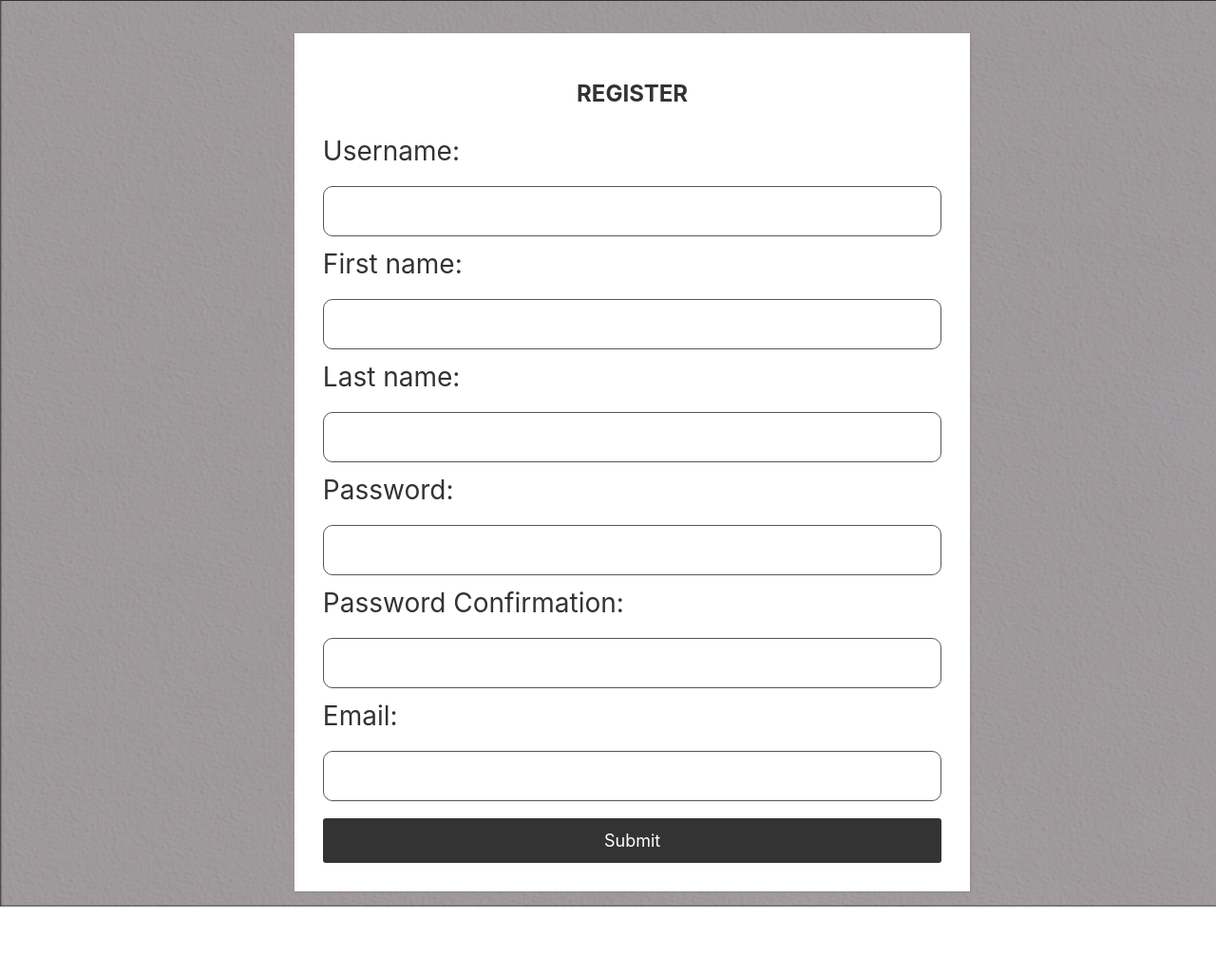
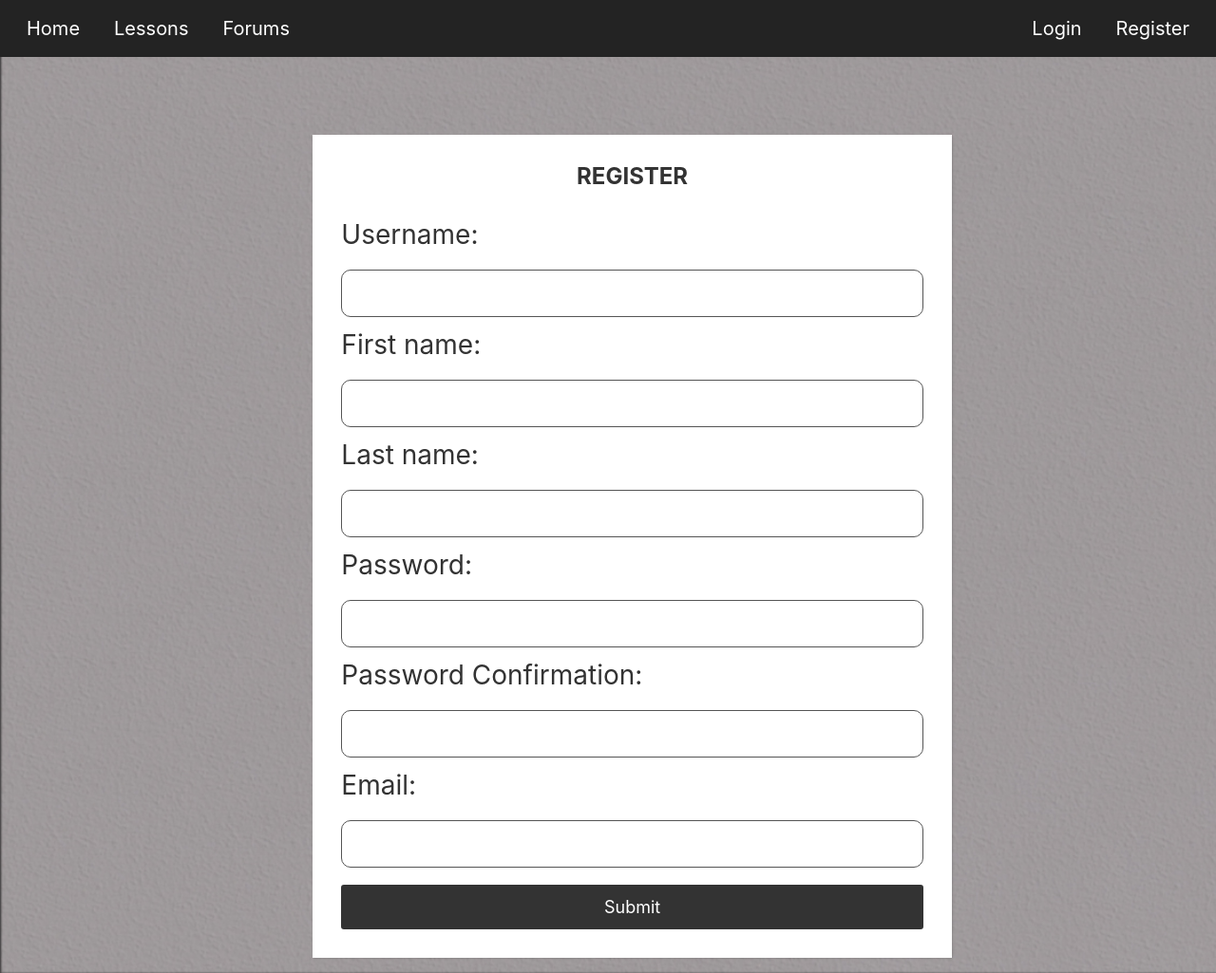
Before and after one commit to SuharshaHarish/learn-sanskrit-new, a Django app: page /learn-sanskrit/accounts/register/ in a window 1280 px wide. Shown: the whole page at 95% size. Before the commit the page ends 955 px from the top, so only its background shows below. Run offline with Django 3.2, Linux system fonts and the light colour scheme; parts of the project's set-up code (start-up, migrations or seed data) failed here and were passed over; some libraries are stand-ins or nearby versions.

Commit message:
Navbar updated

```diff
--- a/accounts/templates/accounts/reg_form.html
+++ b/accounts/templates/accounts/reg_form.html
@@ -2,7 +2,7 @@
 
 {% block body %}
 
-{% include 'sanskrit/navbar.html' %}
+
 <link rel="stylesheet" href="{% static 'css/log.css' %}" />
 <div class="register_container">
 
@@ -27,6 +27,7 @@
     </div>
   </form>
 </div>
+{% include 'sanskrit/navbar.html' %}
 <script>
   document.getElementsByClassName("label")[0].innerHTML = "Username:"
   document.getElementsByClassName("label")[1].innerHTML = "First name:"
--- a/forums/views.py
+++ b/forums/views.py
@@ -16,7 +16,8 @@ def forum_list(request):
     args={
         'forums':forums,
         'user':request.user,
-        'profiles': profiles
+        'profiles': profiles,
+        'profile': Profile.objects.get(user=request.user),
     }
     return render(request, 'forums/forum_list.html',args)
 
@@ -46,7 +47,7 @@ def forum_new(request):
             return redirect('forums:forum_detail', pk=forum.pk)
     else:
         form = ForumForm()
-    return render(request, 'forums/forum_edit.html', {'form': form})
+    return render(request, 'forums/forum_edit.html', {'form': form,'profile': Profile.objects.get(user=request.user)})
 
 def forum_edit(request, pk):
     forum = get_object_or_404(Forum, pk=pk)
@@ -64,6 +65,7 @@ def forum_edit(request, pk):
 
     args={
         'form': form,
+        'profile': Profile.objects.get(user=request.user),
     }
     return render(request, 'forums/forum_edit.html', args)
 
--- a/sanskrit/static/css/log.css
+++ b/sanskrit/static/css/log.css
@@ -1,7 +1,4 @@
-
-@import url('https://fonts.googleapis.com/css?family=Josefin+Sans&display=swap');
-
-
+@import url("https://fonts.googleapis.com/css?family=Josefin+Sans&display=swap");
 
 .my_username {
   background-color: white;
@@ -9,12 +6,10 @@
 
 label {
   font-size: 28px;
-
 }
-label[for=id_password2]{
+label[for="id_password2"] {
   color: red;
 }
-
 
 /* .my_container {
   width: 50%;
@@ -25,7 +20,7 @@ label[for=id_password2]{
   transform: translate(-50%, -50%);
 } */
 
-.register_container{
+.register_container {
   /* margin-top: 300px; */
   /* margin-bottom: 100px; */
   /* position: relative; */
@@ -40,38 +35,36 @@ label[for=id_password2]{
   align-items: center;
 }
 
-.reg-form{
-
+.reg-form {
   max-width: 1000px;
   width: 100%;
   height: 1fr;
   background: #fff;
-  margin-top: 160px;
+  margin-top: 50%;
   margin-bottom: 0px;
   margin-left: auto;
   margin-right: auto;
   padding: 30px;
-  box-shadow: 1px 1px 2px rgba(0,0,0,0.125);
+  box-shadow: 1px 1px 2px rgba(0, 0, 0, 0.125);
 }
 
-.reg-form h1{
+.reg-form h1 {
   font-size: 24px;
   font-weight: 700;
-  margin-top: 20px;
+  /* margin-top: 20px; */
   margin-bottom: 25px;
   color: #333;
   text-transform: uppercase;
   text-align: center;
 }
 
-.reg-form .field{
+.reg-form .field {
   align-items: center;
 }
 
-.reg-form .field .label{
+.reg-form .field .label {
   color: #333;
 }
-
 
 .my_container {
   height: 100%;
@@ -83,28 +76,28 @@ label[for=id_password2]{
   background-size: cover;
   justify-content: center;
   align-items: center;
-  font-family: 'Josefin Sans', sans-serif;
-
+  font-family: "Josefin Sans", sans-serif;
 }
 
-.my_container span{
+.my_container span {
   display: flex;
   justify-content: center;
   align-items: center;
   margin-top: 10px;
 }
-.my_password{
-  background-color:white;
+.my_password {
+  background-color: white;
   margin-left: 10px;
 }
-input{
+input {
   color: black;
-  font-family: -apple-system, BlinkMacSystemFont, 'Segoe UI', Roboto, Oxygen, Ubuntu, Cantarell, 'Open Sans', 'Helvetica Neue', sans-serif;
+  font-family: -apple-system, BlinkMacSystemFont, "Segoe UI", Roboto, Oxygen,
+    Ubuntu, Cantarell, "Open Sans", "Helvetica Neue", sans-serif;
   font-weight: 500;
   font-size: large;
 }
 
-#login_submit{
+#login_submit {
   width: 100%;
   margin-top: 10px;
   padding: 10px 10px;
@@ -117,36 +110,35 @@ input{
   transition: all in 0.4s;
 }
 
-#login_submit:hover{
+#login_submit:hover {
   background: #111;
   transition: all in 0.4s;
 }
 
 /* logout */
 
-.my_container .logoutwrapper{
+.my_container .logoutwrapper {
   display: inline-flex;
   justify-content: space-between;
   width: 600px;
   margin-top: 50px;
 }
-.my_container .logoutwrapper .loghome{
+.my_container .logoutwrapper .loghome {
   font-size: large;
 }
 
-.my_container .logoutwrapper .loglogin{
+.my_container .logoutwrapper .loglogin {
   font-size: large;
 }
 
-.logout_head{
+.logout_head {
   display: flex;
   justify-content: center;
   align-items: center;
 }
 
-
 /* REGISTER */
-body{
+body {
   height: 100%;
   width: 100%;
   display: flex;
@@ -157,12 +149,13 @@ body{
 }
 
 /* both */
-form{
+form {
   margin-left: 4%;
 }
 
 /* input fields */
-input[type=text], select {
+input[type="text"],
+select {
   width: 100%;
   padding: 12px 20px;
   margin: 8px 0;
@@ -174,7 +167,8 @@ input[type=text], select {
   transition: all in 0.3s ease;
 }
 
-input[type=password], select {
+input[type="password"],
+select {
   width: 100%;
   padding: 12px 20px;
   margin: 8px 0;
@@ -186,7 +180,8 @@ input[type=password], select {
   transition: all in 0.3s ease;
 }
 
-input[type=email], select {
+input[type="email"],
+select {
   width: 100%;
   padding: 12px 20px;
   margin: 8px 0;
@@ -198,18 +193,17 @@ input[type=email], select {
   transition: all in 0.3s ease;
 }
 
-input[type=text]:focus{
+input[type="text"]:focus {
   border: 2px solid #333;
   transition: all in 0.6s ease;
 }
-input[type=password]:focus{
+input[type="password"]:focus {
   border: 2px solid #333;
   transition: all in 0.3s ease;
 }
-input[type=email]:focus{
+input[type="email"]:focus {
   border: 2px solid #333;
   transition: all in 0.3s ease;
 }
 
-
 /* ProfilePage */
--- a/sanskrit/templates/sanskrit/base.html
+++ b/sanskrit/templates/sanskrit/base.html
@@ -10,15 +10,14 @@
   <meta name="viewport" content="width=device-width" />
   <title>Sanskrit Learning Site</title>
 
+  <link rel="icon" href="https://learn-sanskrit.s3.amazonaws.com/media/pics/title_icon_2_cropped.png" type="image/icon type">
   <link rel="stylesheet" href="{% static 'css/base.css' %}" />
-
   <link rel="stylesheet" href="https://stackpath.bootstrapcdn.com/bootstrap/4.3.1/css/bootstrap.min.css" />
   <link rel="stylesheet" href="https://stackpath.bootstrapcdn.com/font-awesome/4.7.0/css/font-awesome.min.css" />
   <script src="https://code.jquery.com/jquery-3.3.1.slim.min.js"></script>
   <script src="https://cdnjs.cloudflare.com/ajax/libs/popper.js/1.14.7/umd/popper.min.js"></script>
   <script src="https://stackpath.bootstrapcdn.com/bootstrap/4.3.1/js/bootstrap.min.js"></script>
   <script src="https://ajax.googleapis.com/ajax/libs/jquery/3.4.0/jquery.min.js"></script>
-
   <meta http-equiv="X-UA-Compatible" content="ie=edge" />
   <link rel="stylesheet" href="https://cdnjs.cloudflare.com/ajax/libs/animate.css/3.7.0/animate.min.css" />
   <link href="https://fonts.googleapis.com/css?family=Comfortaa:700" rel="stylesheet" />
--- a/sanskrit/templates/sanskrit/lessons.html
+++ b/sanskrit/templates/sanskrit/lessons.html
@@ -33,10 +33,7 @@
   </div>
 </section>
 {% include 'sanskrit/navbar.html' %}
-<script src="https://ajax.googleapis.com/ajax/libs/jquery/3.4.1/jquery.min.js"></script>
-<script src="https://code.jquery.com/jquery-3.3.1.slim.min.js" integrity="sha384-q8i/X+965DzO0rT7abK41JStQIAqVgRVzpbzo5smXKp4YfRvH+8abtTE1Pi6jizo" crossorigin="anonymous"></script>
-<script src="https://cdnjs.cloudflare.com/ajax/libs/popper.js/1.14.3/umd/popper.min.js" integrity="sha384-ZMP7rVo3mIykV+2+9J3UJ46jBk0WLaUAdn689aCwoqbBJiSnjAK/l8WvCWPIPm49" crossorigin="anonymous"></script>
-<script src="https://stackpath.bootstrapcdn.com/bootstrap/4.1.3/js/bootstrap.min.js" integrity="sha384-ChfqqxuZUCnJSK3+MXmPNIyE6ZbWh2IMqE241rYiqJxyMiZ6OW/JmZQ5stwEULTy" crossorigin="anonymous"></script>
+
 <script>
   // Lesson lock
   var user_profile_data = JSON.parse("{{serialized_user_profiles|escapejs}}");
--- a/sanskrit/templates/sanskrit/navbar.html
+++ b/sanskrit/templates/sanskrit/navbar.html
@@ -2,57 +2,70 @@
 <style>
   @import url('https://fonts.googleapis.com/css?family=Montserrat:400,500&display=swap');
 
-  #navbar {
-    background-color: #333;
-    position: fixed;
-    top: 0;
-    width: 100%;
-    display: block;
-    transition: top 0.3s;
-  }
+.navbar-custom {
+    margin: 0;
+    padding: 0;
+    /* overflow: hidden; */
+    color: #FFFFFF;
+    background-color: #232323;
+}
+.nav-link{
+  padding: 15px;
+  /* margin-left: 15px; */
+  display: block;
+}
+.nav-link:hover {
+  background-color: #111;
+  color: black;
+}
 
-  #navbar a {
-    float: left;
-    display: block;
-    color: #f2f2f2;
-    text-align: center;
-    padding: 15px;
-    font-family: 'Montserrat', ;
-    font-weight: 500;
-    text-decoration: none;
-    font-size: 17px;
+</style>
 
-  }
+<!-- Nav menu with user information -->
+<link href="http://fonts.googleapis.com/icon?family=Material+Icons" rel="stylesheet">
+<script src="https://ajax.googleapis.com/ajax/libs/jquery/3.4.1/jquery.min.js"></script>
+<script src="https://code.jquery.com/jquery-3.3.1.slim.min.js" integrity="sha384-q8i/X+965DzO0rT7abK41JStQIAqVgRVzpbzo5smXKp4YfRvH+8abtTE1Pi6jizo" crossorigin="anonymous"></script>
+<script src="https://cdnjs.cloudflare.com/ajax/libs/popper.js/1.14.3/umd/popper.min.js" integrity="sha384-ZMP7rVo3mIykV+2+9J3UJ46jBk0WLaUAdn689aCwoqbBJiSnjAK/l8WvCWPIPm49" crossorigin="anonymous"></script>
+<script src="https://stackpath.bootstrapcdn.com/bootstrap/4.1.3/js/bootstrap.min.js" integrity="sha384-ChfqqxuZUCnJSK3+MXmPNIyE6ZbWh2IMqE241rYiqJxyMiZ6OW/JmZQ5stwEULTy" crossorigin="anonymous"></script>
+<nav class="navbar navbar-expand-xl navbar-dark navbar-custom pmd-navbar pmd-z-depth fixed-top">
+  <div class="collapse navbar-collapse" id="navbarSupportedContent">
+    <ul class="navbar-nav mr-auto">
+      <li class="nav-item">
+        <a class="nav-link" href="{% url 'sanskrit:home' %}" style="font-size:20px; color: white; margin-left: 20px;">Home</a>
+      </li>
+      <li class="nav-item">
+        <a class="nav-link" href="{% url 'sanskrit:lessons' %}" style="font-size:20px; color: white;margin-left: 20px;">Lessons</a>
+      </li>
+      <li class="nav-item">
+        <a class="nav-link" href="{% url 'forums:forum_list' %}" style="font-size:20px; color: white; margin-left: 20px;">Forums</a>
+      </li>
+    </ul>
+  </div>
+  {% if user.is_authenticated %}
+  <div class="dropdown pmd-dropdown pmd-user-info ml-auto">
+      <a href="javascript:void(0);" class="btn-user media align-items-center" data-toggle="dropdown" data-sidebar="true" aria-expanded="false" style="text-decoration: none; margin-right: 10px;">
+          <img class="rounded-circle" src="{{profile.profile_pic.url}}" width="40" height="40" alt="avatar">
+          <span class="material-icons" style="color: white;"> arrow_drop_down </span>
+      </a>
+      <ul class="dropdown-menu dropdown-menu-right" role="menu">
+          <a href="{% url 'sanskrit:profile_page' %}" class="dropdown-item" href="javascript:void(0);">Profile</a>
+          <a href="{% url 'accounts:logout' %}" class="dropdown-item" href="javascript:void(0);">Logout</a>
+      </ul>
+  </div>
+  {% else %}
+  <div class="collapse navbar-collapse" id="navbarSupportedContent">
+    <ul class="navbar-nav ml-auto">
+      <li class="nav-item">
+        <a class="nav-link" href="{% url 'accounts:login' %}" style="font-size:20px; color: white; margin-right: 20px;">Login</a>
+      </li>
+      <li class="nav-item">
+        <a class="nav-link" href="{% url 'accounts:register' %}" style="font-size:20px; color: white; margin-right: 20px;">Register</a>
+      </li>
+      </ul>
+      </div>
+  {% endif %}
 
-  #navbar a:hover {
-    background-color: none;
-    color: gray;
-  }
-</style>
-<div id="navbar">
-  <a href="{% url 'sanskrit:home' %}">Home</a>
-  <a href="{% url 'sanskrit:lessons' %}">Lessons</a>
-  <a href="{% url 'forums:forum_list' %}">Forums</a>
-  {% if user.is_authenticated %}
-  <a href="{% url 'sanskrit:profile_page' %}">Profile</a>
-  <a href="{% url 'accounts:logout' %}">Logout</a>
-  {% else %}
-  <a href="{% url 'accounts:login' %}">Login</a>
-  <a href="{% url 'accounts:register' %}">Register</a>
-  {% endif %}
-</div>
-<script>
-  // Navbar
-  var prevScrollpos = window.pageYOffset;
-  window.onscroll = function () {
-    var currentScrollPos = window.pageYOffset;
-    if (prevScrollpos > currentScrollPos) {
-      document.getElementById("navbar").style.top = "0";
-    } else {
-      document.getElementById("navbar").style.top = "-55px";
-    }
-    prevScrollpos = currentScrollPos;
-  };
-</script>
+</nav>
+
 
 {% endblock %}
--- a/sanskrit/templates/sanskrit/profile_page.html
+++ b/sanskrit/templates/sanskrit/profile_page.html
@@ -1,7 +1,6 @@
 {% extends 'sanskrit/base.html' %}
 {% load static %}
 {% block body %}
-{% include 'sanskrit/navbar.html' %}
 <link rel="stylesheet" href="{% static 'css/profile.css' %}" />
 <link rel="stylesheet" href="{% static 'css/chartstyle.css' %}" />
 
@@ -102,6 +101,7 @@
   </div>
 </div>
 
+{% include 'sanskrit/navbar.html' %}
 
 <script src="https://ajax.googleapis.com/ajax/libs/jquery/3.4.1/jquery.min.js"></script>
 <script>
--- a/sanskrit/views.py
+++ b/sanskrit/views.py
@@ -33,6 +33,7 @@ def lessons(request):
 
     args={
         'my_lessons' : lesson_list,
+        'profile': Profile.objects.get(user=request.user),
         'serialized_user_profiles' : serialized_user_profiles,
         'serialized_lesson_list' : serialized_lesson_list
     }
```
Also changed, not shown: media/pics/title_icon.png (added).
